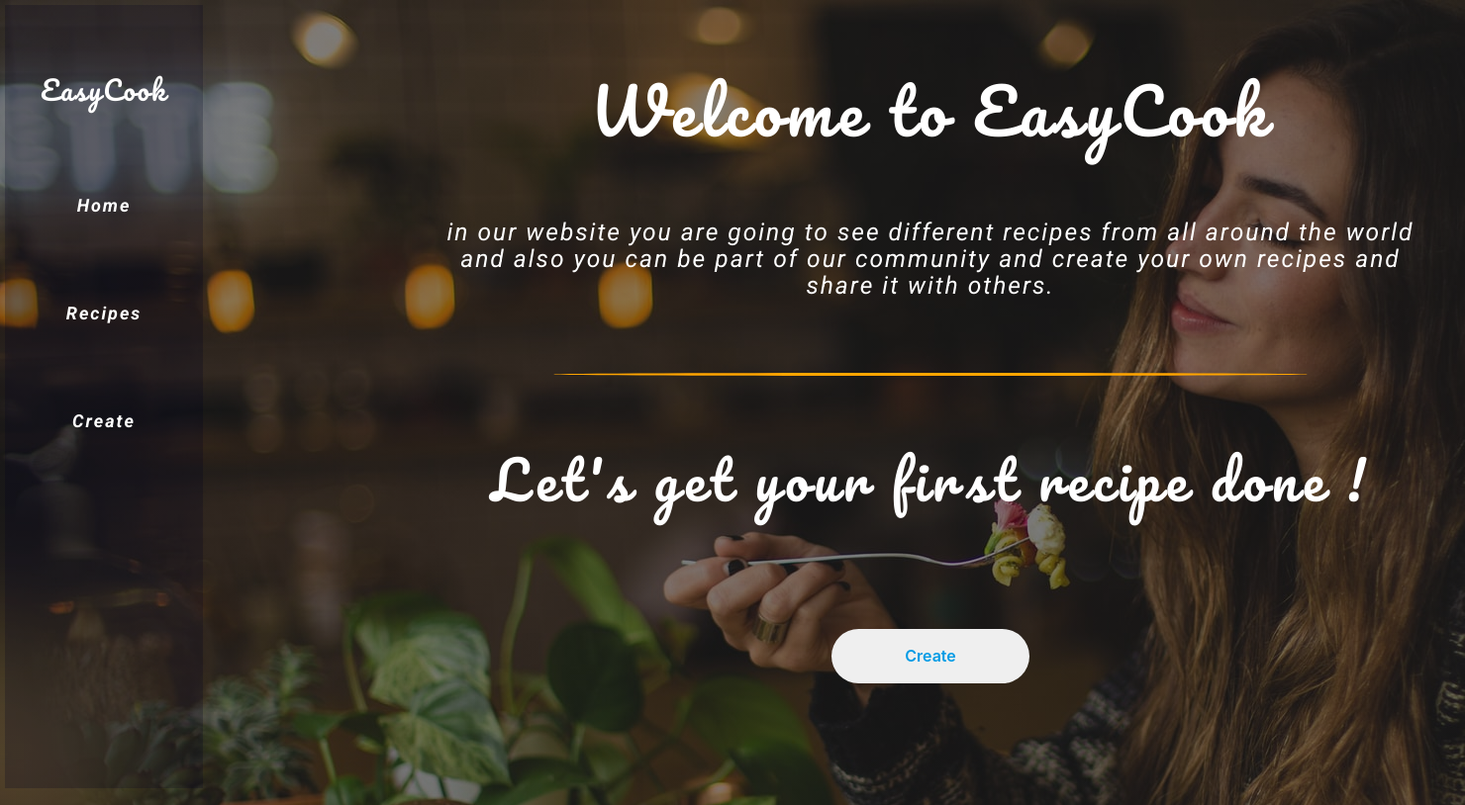
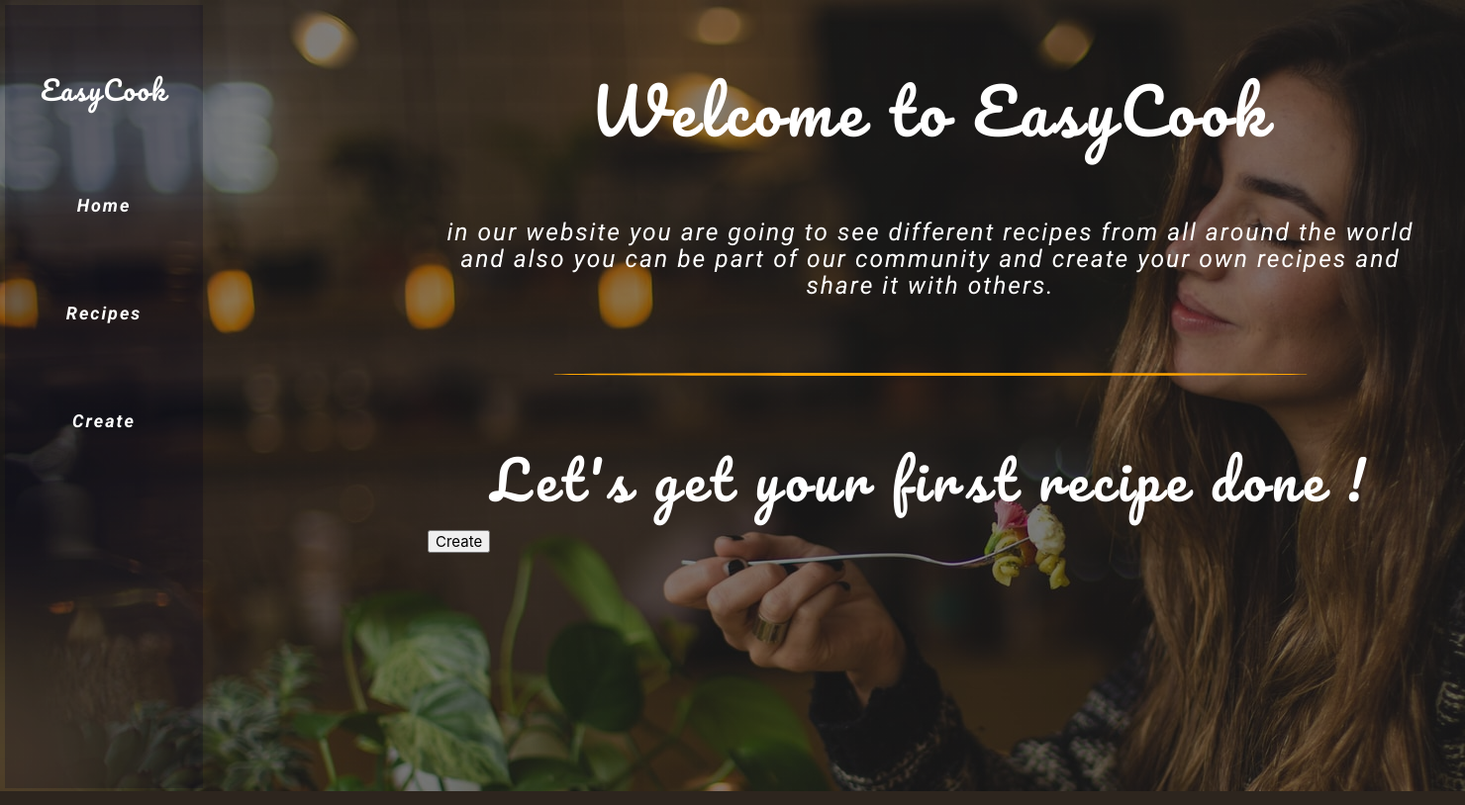
Before and after one commit to IIxShahinxII/cookbook, a Flask app: page / in a window 1480 px wide. Shown: the whole page at 99% size. Run offline with Flask 2, Linux system fonts and the light colour scheme; some libraries are stand-ins or nearby versions; some web fonts are replaced.

Commit message:
button added.

```diff
--- a/templates/index.html
+++ b/templates/index.html
@@ -1,7 +1,7 @@
 {% extends 'base.html' %}
 {% block content %}
 
-<div class="content" id="#home-page">
+<div class="content">
     <div>
         <h1>Welcome to EasyCook</h1>
         <h5>in our website you are going to see different recipes from all around the world and also you can be part of
@@ -13,8 +13,8 @@
     <div>
         <h2>Let's get your first recipe done !</h2>
     </div>
-    <div class="buttons">
-        <button class="btn-hover color-1"><a href="{{ url_for('add_recipe') }}">Create</a></button>
+    <div class="wrap">
+        <a href="{{ url_for('add_recipe')}}"><button class="button">Create</button></a>
     </div>
 </div>
 
```
